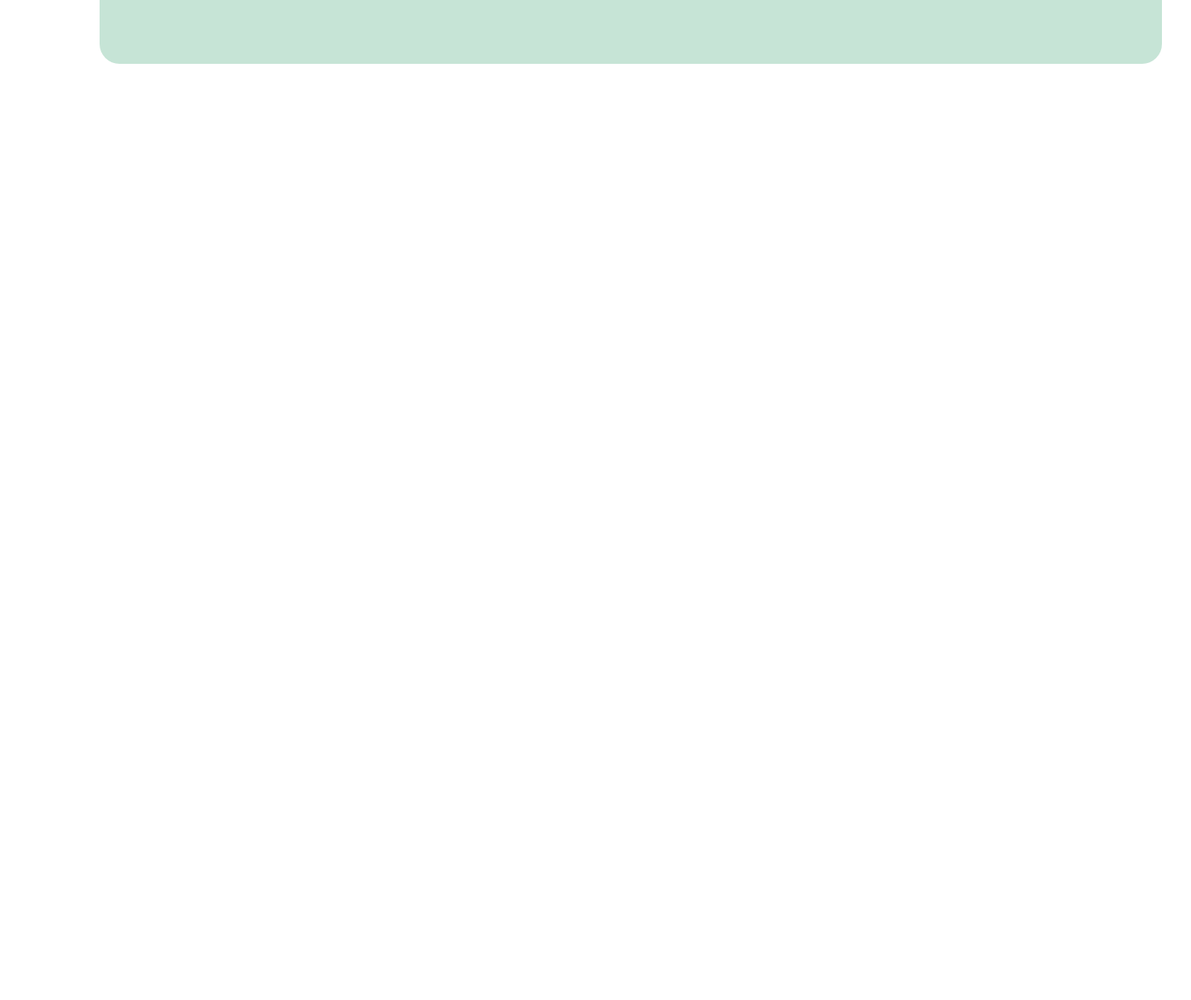
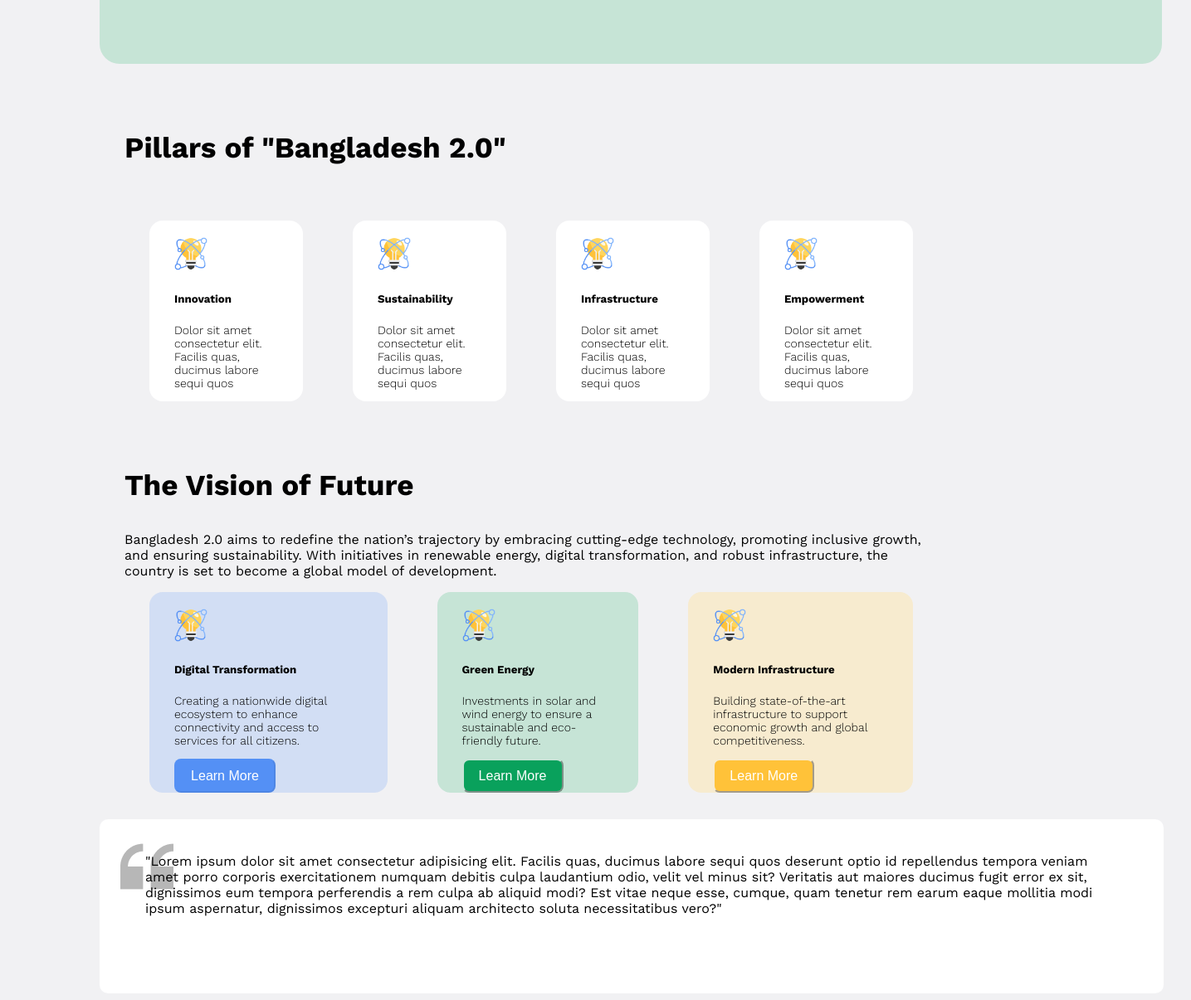
Before and after one commit to TOWHID1912/assignment-1, a plain HTML site: page index.html in a window 1280 px wide. Shown: the part 570-1776 px from the top of the page at 83% size, 1435 px wide, since content can reach past the window. Before the commit the page ends 800 px from the top, so only its background shows below. Drawn offline with nearby package versions, Linux system fonts and the light colour scheme.

Commit message:
quotation background added

```diff
--- a/index.html
+++ b/index.html
@@ -10,6 +10,7 @@
  <link rel="stylesheet" href="style.css">
 </head>
 <body class="work-sans">
+    <header>
     <nav class="head">
         <h3 class="h3">Bangladesh 2.0</h3>
         <input class="work-sans signin" type="button" value="Sign In">
@@ -25,11 +26,65 @@
     </section>
 
 
+    <section class="pill">
+      <h3 class="pillerH">Pillars of "Bangladesh 2.0"</h3>
+      <section class="piller">
+        <div class="box">
+            <img class="light" src="assets/card-icon.png" alt="">
+            <h5>Innovation</h5>
+            <p class="lightpara">Dolor sit amet consectetur elit. Facilis quas, ducimus labore sequi quos </p>
+        </div>
+        <div class="box">
+            <img class="light"src="assets/card-icon.png" alt="">
+            <h5>Sustainability</h5>
+            <p class="lightpara">Dolor sit amet consectetur elit. Facilis quas, ducimus labore sequi quos </p>
+        </div>
+        <div class="box">
+            <img class="light" src="assets/card-icon.png" alt="">
+            <h5>Infrastructure</h5>
+            <p class="lightpara" >Dolor sit amet consectetur elit. Facilis quas, ducimus labore sequi quos </p>
+
+        </div>
+        <div class="box">
+            <img class="light" src="assets/card-icon.png" alt="">
+            <h5>Empowerment</h5>
+            <p class="lightpara">Dolor sit amet consectetur elit. Facilis quas, ducimus labore sequi quos </p>
+        </div>
+
+      </section>
+    </section>
+</header>
+
+    <main >
+        <section class="sec">
+            <h3 class="pillerH">The Vision of Future</h3>
+            <p >Bangladesh 2.0 aims to redefine the nation’s trajectory by embracing cutting-edge technology, promoting inclusive growth, and ensuring sustainability. With initiatives in renewable energy, digital transformation, and robust infrastructure, the country is set to become a global model of development.</p>
+        <div class="vision-section">
+            <div class="Digital">
+                <img class="light" src="assets/card-icon.png" alt="">
+                <h5>Digital Transformation</h5>
+                <p class="lightpara">Creating a nationwide digital ecosystem to enhance connectivity and access to services for all citizens.</p>
+                <input class="learn-More dig" type="button" value="Learn More">
+            </div>
+            <div class="Green">
+                <img  class="light " src="assets/card-icon.png" alt="">
+                <h5>Green Energy</h5>
+                <p class="lightpara">Investments in solar and wind energy to ensure a sustainable and eco-friendly future.</p>
+                <input class="learn-More gree" type="button" value="Learn More">
+            </div>
+            <div class="Modern ">
+                <img class="light " src="assets/card-icon.png" alt="">
+                <h5>Modern Infrastructure</h5>
+                <p class="lightpara">Building state-of-the-art infrastructure to support economic growth and global competitiveness.</p>
+                <input class="learn-More mod" type="button" value="Learn More">
+            </div>
+        </section>
+
+        <section class="quotation">
+            <p class="para">"Lorem ipsum dolor sit amet consectetur adipisicing elit. Facilis quas, ducimus labore sequi quos deserunt optio id repellendus tempora veniam amet porro corporis exercitationem numquam debitis culpa laudantium odio, velit vel minus sit? Veritatis aut maiores ducimus fugit error ex sit, dignissimos eum tempora perferendis a rem culpa ab aliquid modi? Est vitae neque esse, cumque, quam tenetur rem earum eaque mollitia modi ipsum aspernatur, dignissimos excepturi aliquam architecto soluta necessitatibus vero?"</p>
+        </section>
 
 
-
-
-    <main>
 
     </main>
     <footer>
--- a/style.css
+++ b/style.css
@@ -5,8 +5,17 @@
   font-style: normal;
 }
 *{
-   margin-left: 40px;
-   margin-right: 40px;
+   margin-left: 30px;
+   margin-right: 30px;
+}
+ /* *{
+    margin:0%;
+    padding: 0%;
+
+ } */
+
+body{
+    background-color: #F1F1F3;
 }
 
 .head{
@@ -76,3 +85,97 @@
     height: 201px;
 
 }
+.piller{
+    padding-top: 32px;
+    display: flex;
+
+}
+.pill{
+    margin-top: 80px;
+    margin-bottom: 80px;
+
+
+
+}
+.box{
+     background-color:#FFFFFF;
+     border-radius: 16px;
+
+}
+.light{
+     padding-top: 20px;
+     width:40px;
+     height:40px;
+}
+.lightpara{
+    font-weight: 300;
+    font-size: 14px;
+
+
+}
+.pillerH{
+    font-weight: bold;
+    font-size:35px ;
+}
+.vision-section{
+    display: flex;
+
+}
+.Digital{
+    background-color:rgba(84, 144, 245, 0.2) ;
+    border-radius: 16px;
+    width: 410.97;
+    height: 325;
+}
+.Green{
+    background-color:rgba(198, 228, 214, 1) ;
+    border-radius: 16px;
+    width: 410.97;
+    height: 325;
+
+}
+.Modern{
+    background-color:rgba(247, 235, 207, 1) ;
+    border-radius: 16px;
+    width: 410.97;
+    height: 325;
+}
+.learn-More{
+    width: 122px;
+    height: 41px;
+    font-size: 16px;
+    border-radius: 8px;
+    color: #FFFFFF;
+    font-weight: 500;
+
+
+}
+.dig{
+  background-color:#5490F5 ;
+  border-color:rgba(84, 144, 245, 0.2) ;
+}
+.gree{
+    background-color: #09A15C;
+   border-color : rgba(198, 228, 214, 1) ;
+
+}
+.mod{
+    background-color:#FFC239 ;
+    border-color: rgba(247, 235, 207, 1);
+
+}
+.sec{
+    margin-bottom:32px ;
+}
+.quotation{
+    background-color:#FFFFFF;
+    width: 1232px;
+    height: 160px;
+    border-radius: 10px;
+    border: 10px;
+    padding: 25px;
+    background-image: url(assets/quote-bg.png);
+    background-repeat: no-repeat;
+    background-origin: content-box, padding-box;
+
+}
```
